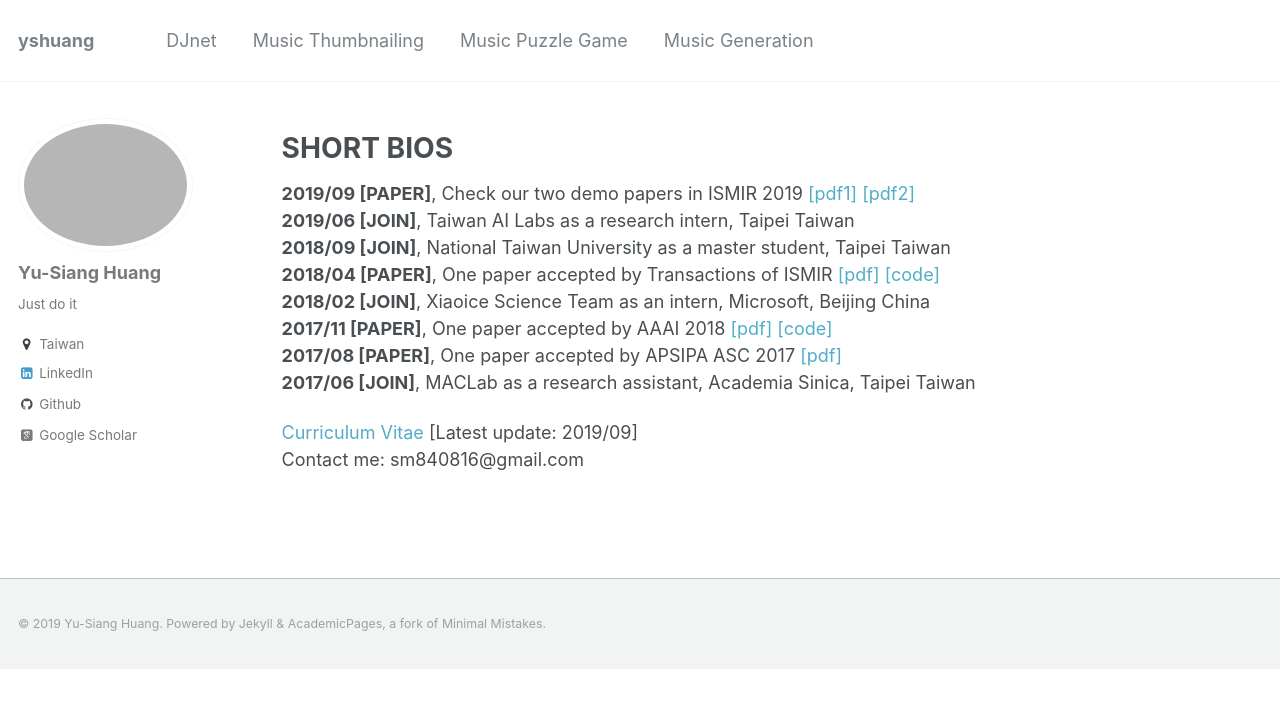
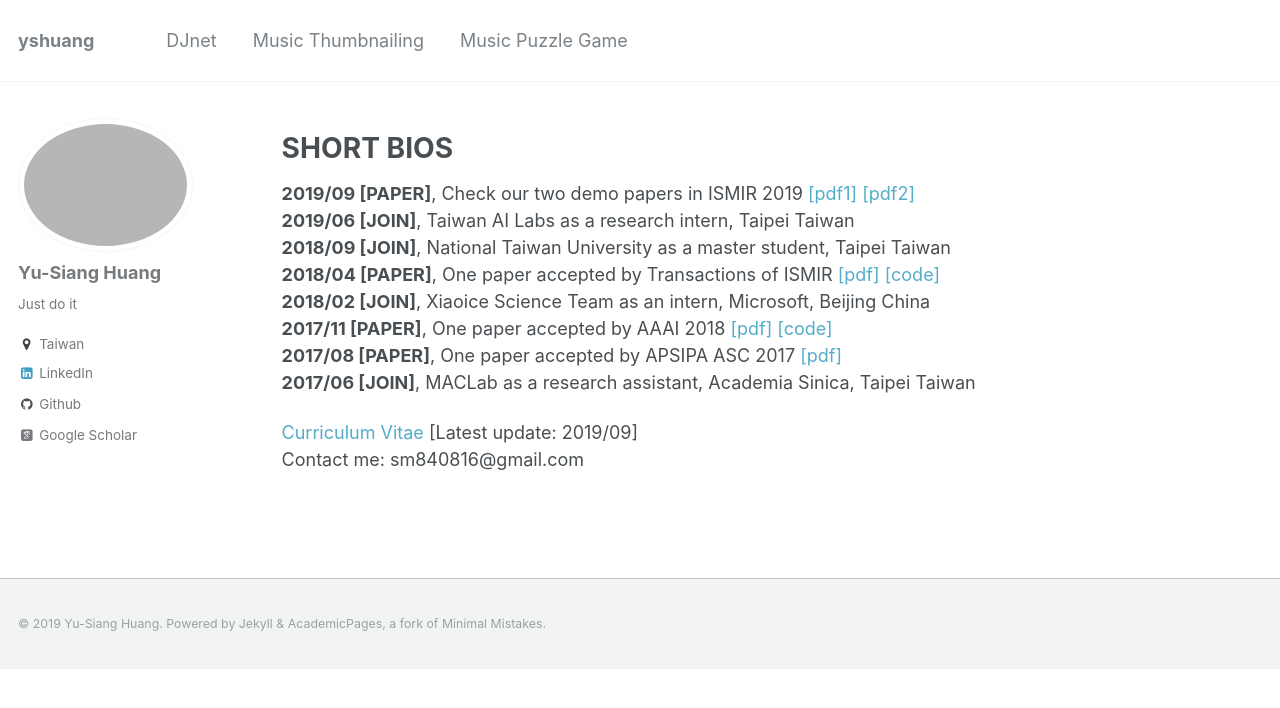
Before and after one commit to remyhuang/remyhuang.github.io, a Jekyll site: the page built from _pages/about.md, in a window 1280 px wide. Shown: the top 708 px of the page. Built offline with Jekyll 4.4.1, drawn with Linux system fonts in a browser that asks for light colours; some web fonts are replaced.

Commit message:
Update navigation.yml

```diff
--- a/_data/navigation.yml
+++ b/_data/navigation.yml
@@ -8,6 +8,3 @@ main:
 
   - title: "Music Puzzle Game"
     url: /music_puzzle_game/
-
-  - title: "Music Generation"
-    url: /music_generation/
```
